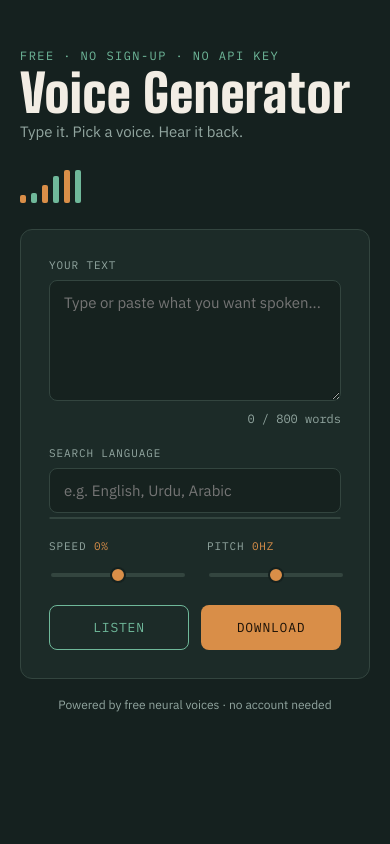
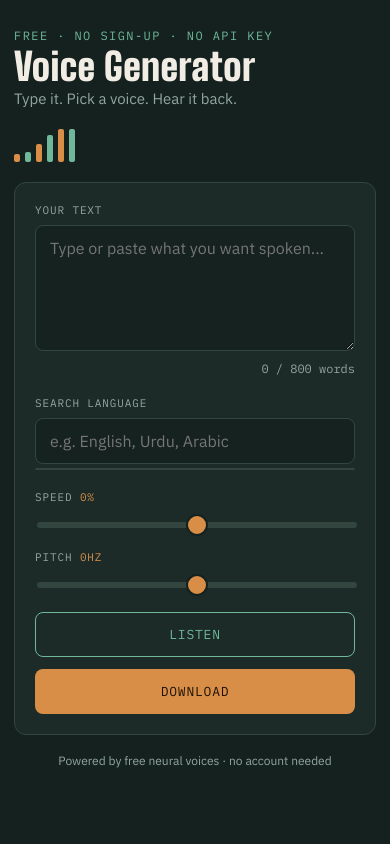
Before and after one commit to bahadurakmal1620-prog/voice-generator, a Python web app: template templates/index.html in a window 390 px wide. Run offline with Jinja, Linux system fonts and the light colour scheme; the template is opened without the code that fills it, so the values that code supplies are empty.

Commit message:
Add rate limiting, mobile responsive design, and error handling

```diff
--- a/app.py
+++ b/app.py
@@ -66,4 +66,4 @@ def test_voice():
     )
 
 if __name__ == '__main__':
-    app.run(debug=True)
+    app.run(debug=True , host='0.0.0.0', port=5000)
--- a/templates/index.html
+++ b/templates/index.html
@@ -89,7 +89,7 @@
     border-radius:8px;
     color:var(--text);
     font-family:'IBM Plex Sans',sans-serif;
-    font-size:15px;
+    font-size:16px;
     padding:12px 14px;
   }
   textarea{ resize:vertical; }
@@ -131,14 +131,14 @@
   input[type=range]{
     -webkit-appearance:none;
     width:100%;
-    height:4px;
+    height:6px;
     background:var(--panel-border);
-    border-radius:2px;
-    margin-top:6px;
+    border-radius:3px;
+    margin-top:8px;
   }
   input[type=range]::-webkit-slider-thumb{
     -webkit-appearance:none;
-    width:16px; height:16px;
+    width:22px; height:22px;
     border-radius:50%;
     background:var(--amber);
     border:2px solid var(--bg);
@@ -146,7 +146,7 @@
     margin-top:-1px;
   }
   input[type=range]::-moz-range-thumb{
-    width:16px; height:16px;
+    width:22px; height:22px;
     border-radius:50%;
     background:var(--amber);
     border:2px solid var(--bg);
@@ -184,6 +184,16 @@
 
   .hint{
     font-size:12px; color:var(--text-muted); margin-top:18px; text-align:center;
+  }
+
+  @media (max-width: 480px){
+    body{ padding:28px 14px; }
+    h1{ font-size:38px; }
+    .panel{ padding:20px; }
+    .bars{ height:26px; margin:14px 0 20px; }
+    .sliders{ flex-direction:column; gap:18px; margin-bottom:20px; }
+    #languageResults div{ padding:13px 14px; font-size:14px; }
+    .actions{ flex-direction:column; }
   }
 </style>
 </head>
```
